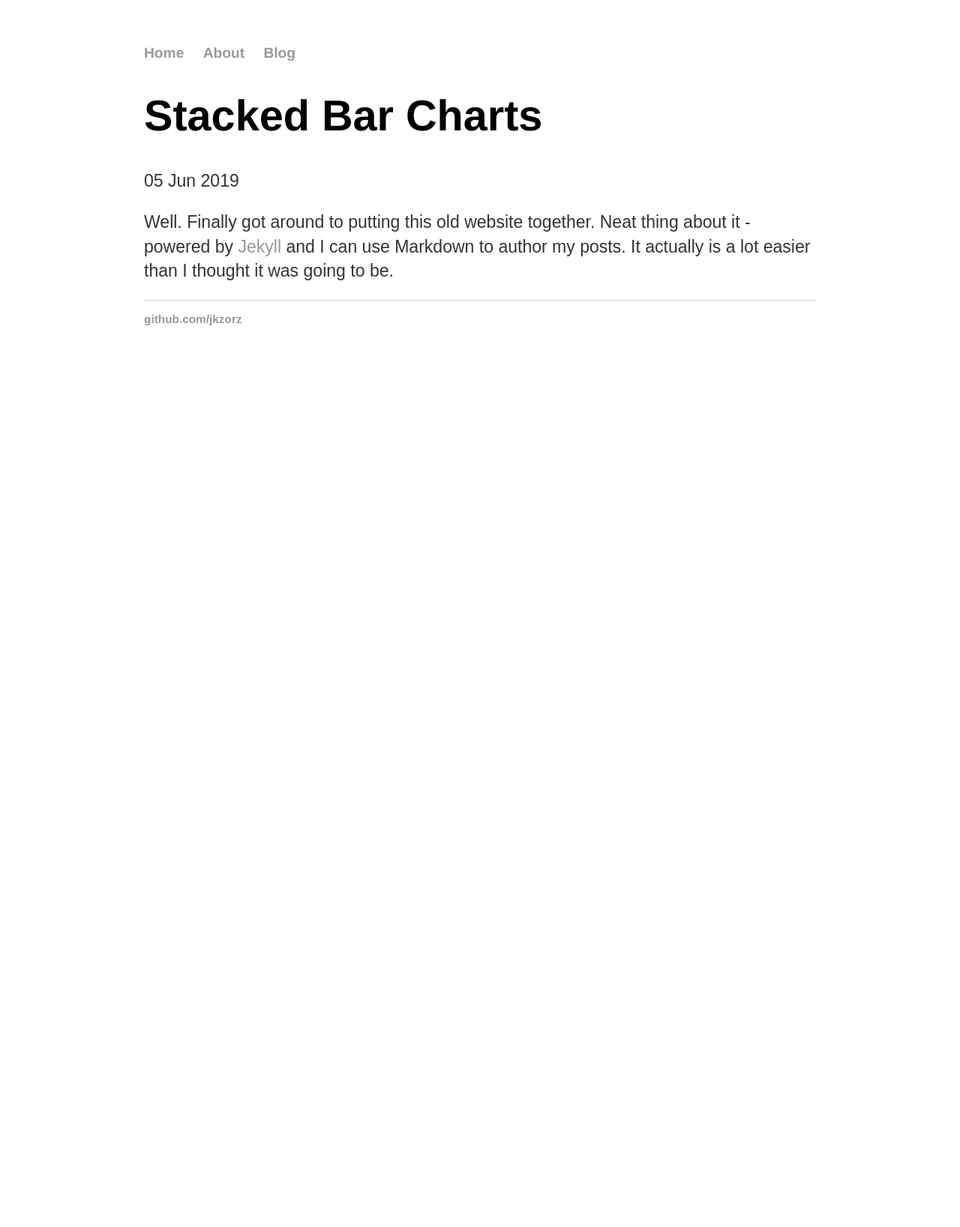
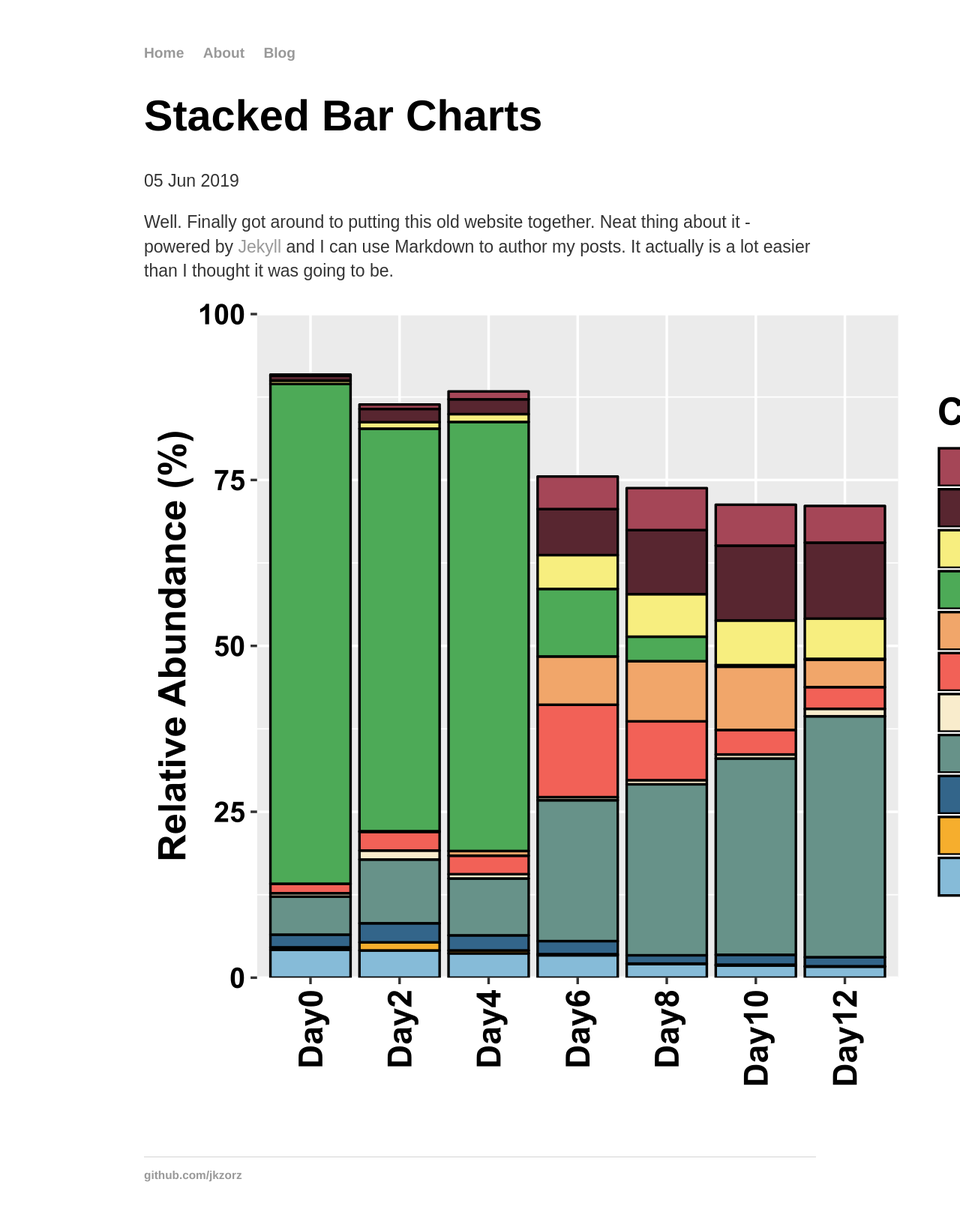
Before and after one commit to jkzorz/jkzorz.github.io, a Jekyll site: the page built from _posts/2019-06-05-stacked-bar-charts.md, in a window 1280 px wide. Shown: the whole page at 75% size. Built offline with Jekyll 4.4.1, drawn with Linux system fonts in a browser that asks for light colours; before the commit the page ends 900 px from its top, so only the background shows below that.

Commit message:
Update 2019-06-05-stacked-bar-charts.md

```diff
--- a/_posts/2019-06-05-stacked-bar-charts.md
+++ b/_posts/2019-06-05-stacked-bar-charts.md
@@ -5,3 +5,5 @@ date: 2019-06-05
 ---
 
 Well. Finally got around to putting this old website together. Neat thing about it - powered by [Jekyll](http://jekyllrb.com) and I can use Markdown to author my posts. It actually is a lot easier than I thought it was going to be.
+
+![useful image]({{ site.url }}/assets/Autofermentation_bar_at_least_5pc_BM.png)
```
